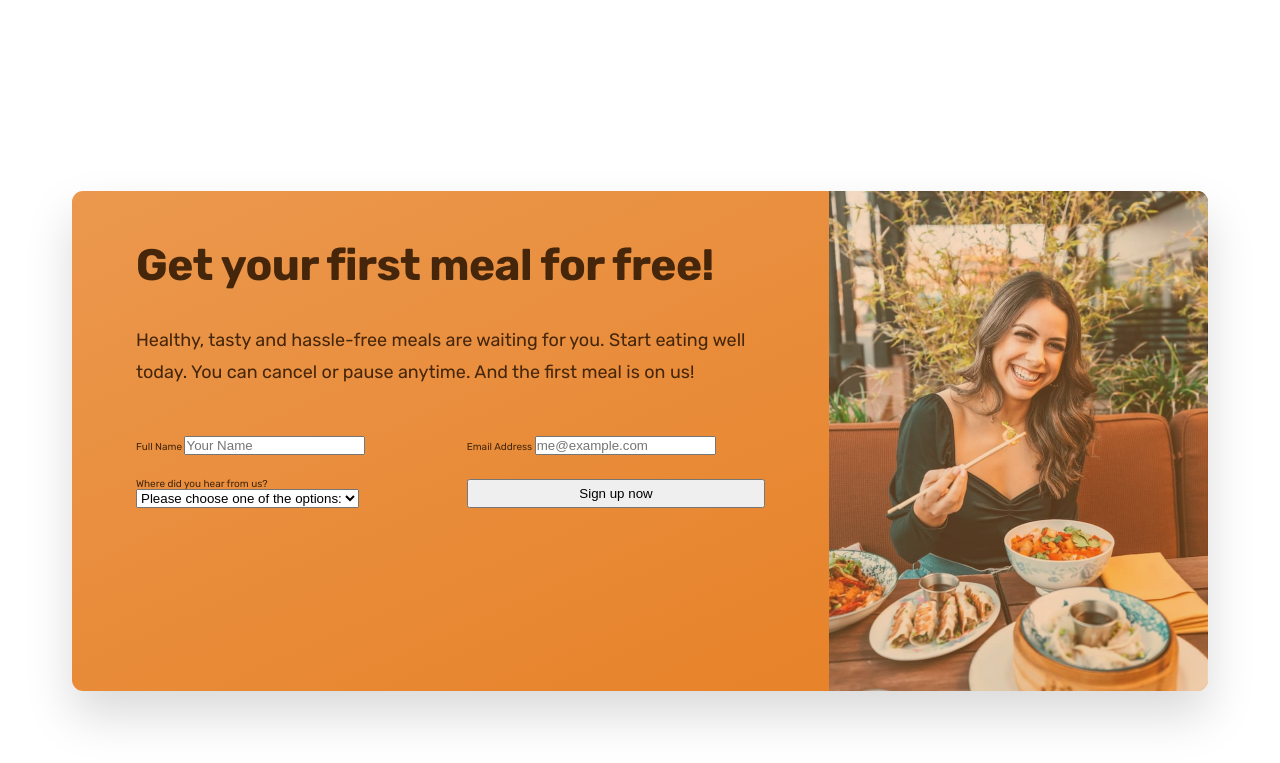
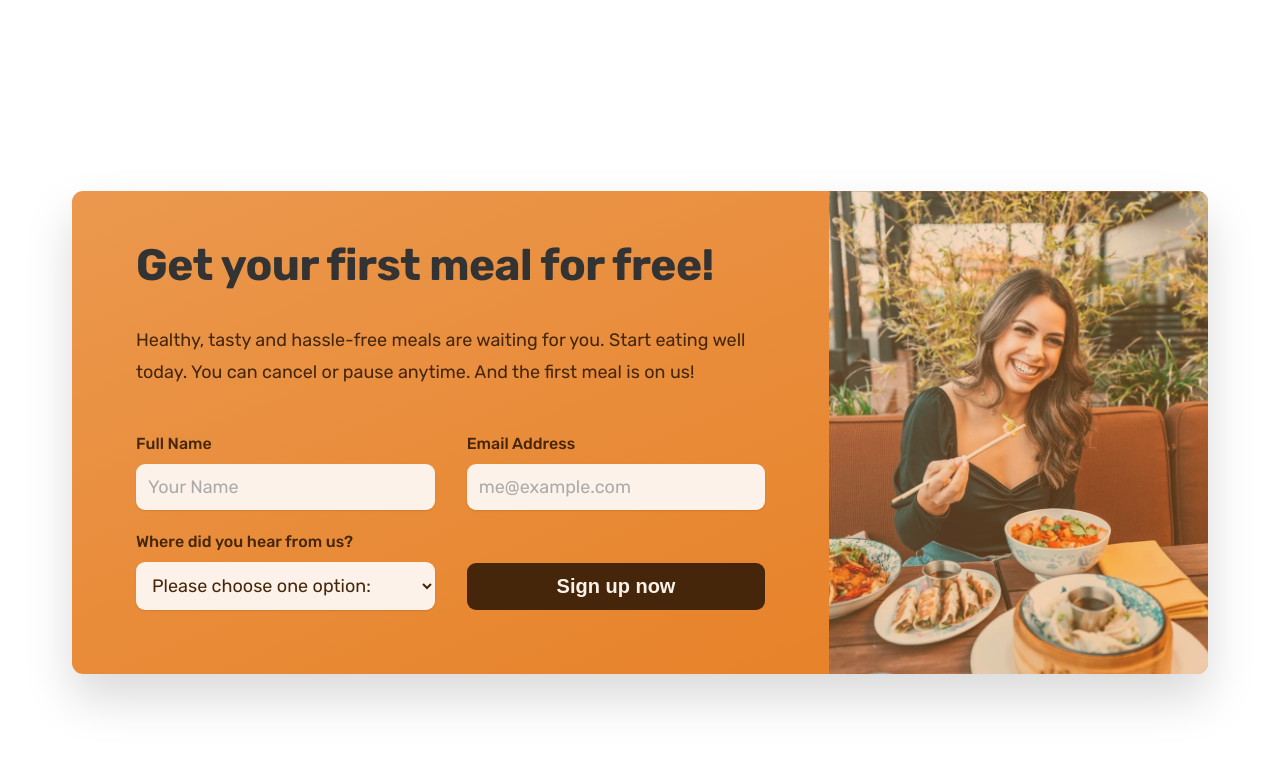
Before and after one commit to easyrilwan/omnifood, a plain HTML site: page index.html in a window 1280 px wide. Shown: the part 5895-6658 px from the top of the page. Drawn offline with nearby package versions, Linux system fonts and the light colour scheme.

Commit message:
finish cta section

```diff
--- a/css/general.css
+++ b/css/general.css
@@ -17,7 +17,7 @@
   margin-bottom: 0;
 } */
 
-.grid:not(:last-child){
+.grid:not(:last-child) {
   margin-bottom: 9.6rem;
 }
 
@@ -73,6 +73,7 @@
   letter-spacing: 0.75px;
 }
 
+.btn,
 .btn:link,
 .btn:visited {
   display: inline-block;
@@ -81,13 +82,17 @@
   font-weight: 600;
   padding: 1.6rem 3.2rem;
   border-radius: 9px;
+
+  border: none;
+  cursor: pointer;
+
+  transition: all 0.3s;
 }
 
 .btn--full:link,
 .btn--full:visited {
   background-color: #e67e22;
   color: #fff;
-  transition: all 0.3s;
 }
 
 .btn--full:hover,
@@ -107,6 +112,18 @@
   background-color: #fdf2e9;
   /* A trick to add border inside */
   box-shadow: inset 0 0 0 3px #fff;
+}
+
+.btn--form {
+  background-color: #45260a;
+  color: #fdf2e9;
+  align-self: end;
+  padding: 1.2rem;
+}
+
+.btn--form:hover {
+  background-color: #fff;
+  color: #555;
 }
 
 .link:link,
@@ -145,6 +162,11 @@
   color: #e67e22;
 }
 
+*:focus {
+  outline: none;
+  box-shadow: 0 0 0 0.8rem rgba(230, 125, 34, 0.5);
+}
+
 /* Helper/Settings Classes */
 
 .margin-right-sm {
--- a/css/style.css
+++ b/css/style.css
@@ -481,8 +481,6 @@ body {
 
   background-image: linear-gradient(to right bottom, #eb984e, #e67e22);
   overflow: hidden;
-
-  height: 50rem;
 }
 
 .cta-text-box {
@@ -491,7 +489,7 @@ body {
 }
 
 .cta .heading-secondary {
-  color: #45260a;
+  color: inheri;
   margin-bottom: 3.2rem;
 }
 
@@ -513,7 +511,37 @@ body {
 }
 
 .cta-form {
-  display: grid;grid-template-columns: repeat(2,1fr);
+  display: grid;
+  grid-template-columns: repeat(2, 1fr);
   column-gap: 3.2rem;
   row-gap: 2.4rem;
 }
+
+.cta-form label {
+  display: block;
+  font-size: 1.6rem;
+  font-weight: 500;
+  margin-bottom: 1.2rem;
+}
+
+.cta-form input,
+.cta-form select {
+  width: 100%;
+  padding: 1.2rem;
+  font-size: 1.8rem;
+  font-family: inherit;
+  color: inherit;
+  border: none;
+  background-color: #fdf2e9;
+  border-radius: 9px;
+  box-shadow: 0 1px 2px rgba(0, 0, 0, 0.1);
+}
+
+.cta-form input::placeholder {
+  color: #aaa;
+}
+
+.cta *:focus {
+  outline: none;
+  box-shadow: 0 0 0 0.8rem rgba(253, 242, 233, 0.5);
+}
--- a/index.html
+++ b/index.html
@@ -462,7 +462,7 @@
               <div>
                 <label for="select-where">Where did you hear from us?</label>
                 <select id="select-where" required>
-                  <option value="">Please choose one of the options:</option>
+                  <option value="">Please choose one option:</option>
                   <option value="facebook">Facebook Ad</option>
                   <option value="friends">Friends and Family</option>
                   <option value="twitter">Twitter</option>
@@ -472,7 +472,7 @@
                 </select>
               </div>
 
-              <button class="btn">Sign up now</button>
+              <button class="btn btn--form">Sign up now</button>
 
             </form>
           </div>
```
